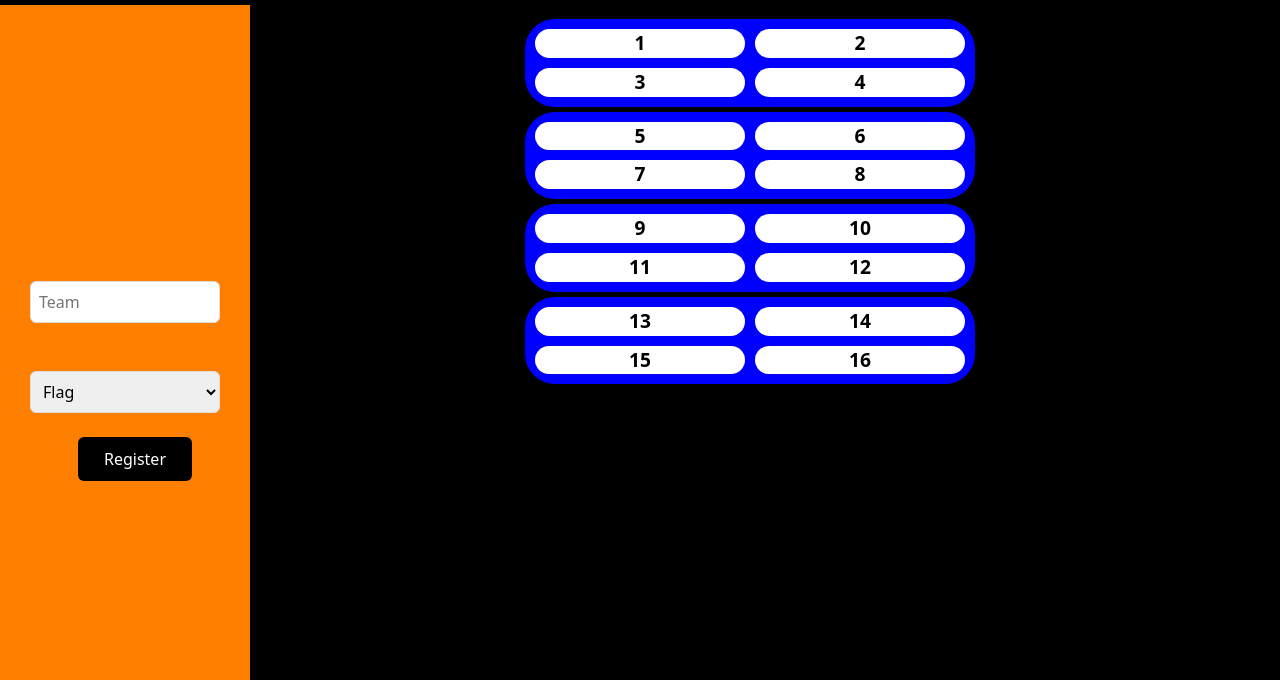
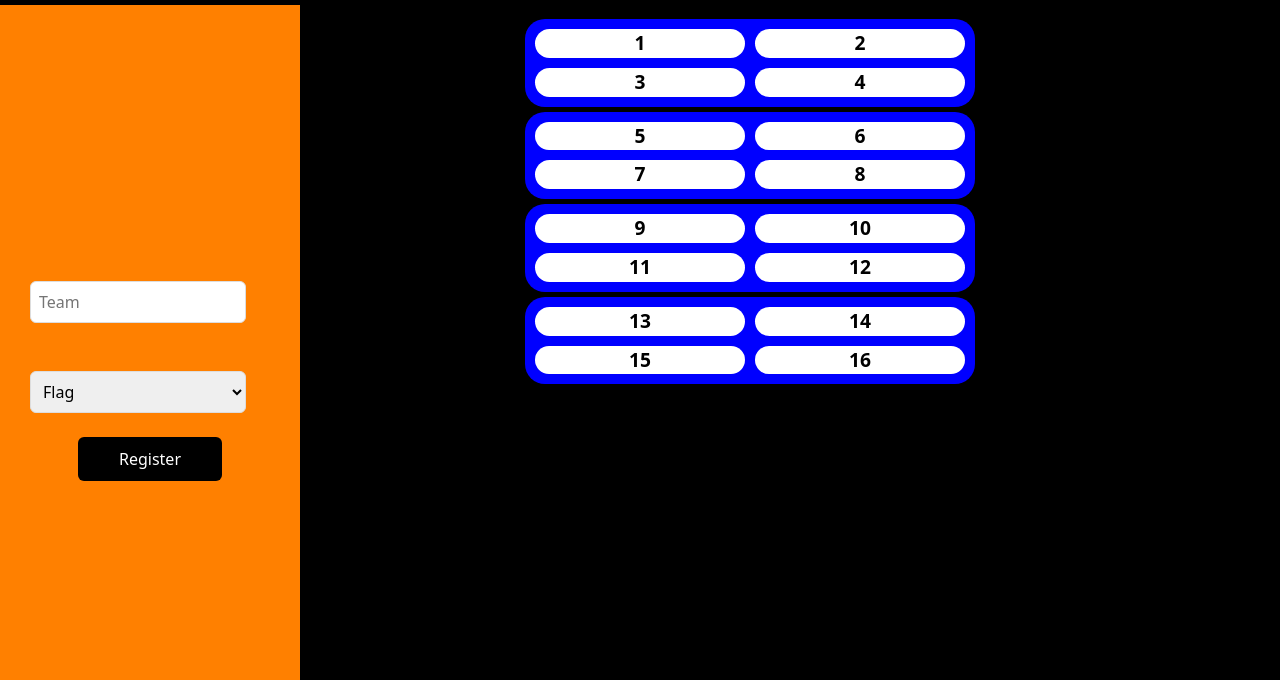
Before and after one commit to Miharu669/SportsApp, a website: page public/pages/teams.html in a window 1280 px wide. Shown: the part 51-731 px from the top of the page. Drawn offline with Linux system fonts and the light colour scheme; files whose address does not match are found by name.

Commit message:
a subir a github

```diff
--- a/public/css/tabla.css
+++ b/public/css/tabla.css
@@ -12,7 +12,7 @@
 
   .menu ul {
     background-color: #0000ff;
-    border-radius: 30px;
+    border-radius: 20px;
     list-style-type: none;
     margin: 5px auto;
     padding: 10px;
--- a/public/css/teams.css
+++ b/public/css/teams.css
@@ -3,19 +3,19 @@
 
 aside {
   background-color: #ff8000;
-  position: fixed;
+  position: absolute;
   height: 100%;
   overflow: auto;
   align-content: center;
   margin: 0;
   padding: 30px;
-  width: 250px;
+  width: 300px;
 }
 
-form {
+/* form {
   align-content: center;
   position: static;
-}
+} */
 
 label {
   width: 50%;
@@ -24,7 +24,7 @@ label {
 input[type="text"],
 select {
   color: black;
-  width: 100%;
+  width: 90%;
   padding: 1vh;
   margin-bottom: 3vh;
   border: 1px solid #dddddd;
```
